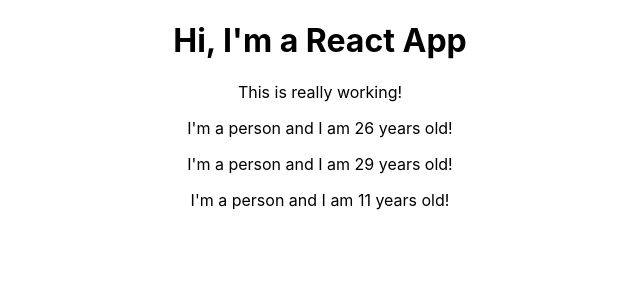
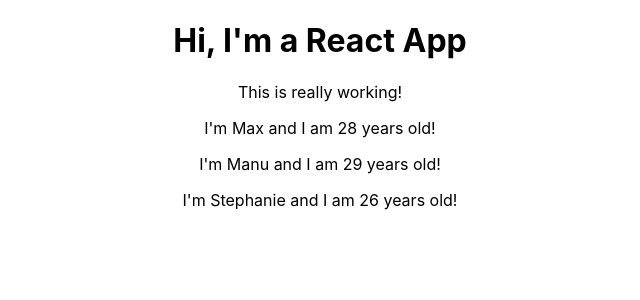
Before and after one commit to AAM77/udemy_react_complete_guide, a React (Create React App) app in the folder 02_React_Base_Features_and_Syntax/react-complete-guide/: page / in a window 1280 px wide. Shown: the top 300 px of the page, without its empty margins (320-960 px from the left). Built offline with nearby package versions, Linux system fonts and the light colour scheme.

Commit message:
Learned about props and how to work with them.

```diff
--- a/02_React_Base_Features_and_Syntax/react-complete-guide/src/App.js
+++ b/02_React_Base_Features_and_Syntax/react-complete-guide/src/App.js
@@ -12,9 +12,9 @@
     <div className="App">
       <h1>Hi, I'm a React App</h1>
       <p>This is really working!</p>
-      <Person />
-      <Person />
-      <Person />
+      <Person name="Max" age="28" />
+      <Person name="Manu" age="29" >Hobbie: Racing</Person>
+      <Person name="Stephanie" age="26"/>
     </div>
 
     // Components are great because we can reuse large amounts
--- a/02_React_Base_Features_and_Syntax/react-complete-guide/src/Person/Person.js
+++ b/02_React_Base_Features_and_Syntax/react-complete-guide/src/Person/Person.js
@@ -2,12 +2,14 @@
 // we are not importing the { Component } because we are not using
 // or creating a component here. We are creating a function.
 
-const person = () => {
-  return <p>I'm a person and I am {Math.floor(Math.random() * 30)} years old!</p>
+const person = (props) => {
+  return <p>I'm {props.name} and I am {props.age} years old!</p>
 }
 
 //we can pass dynamic content to JSX lines by placing the code
 //for generating the dynamic content in beween curly braces.
+//generally, though, we cannot add multi-line code in JSX.
+//rather, we can only pass single/one line expressions.
 
 export default person;
 // this exports the 'person' constant that holds the function
```
